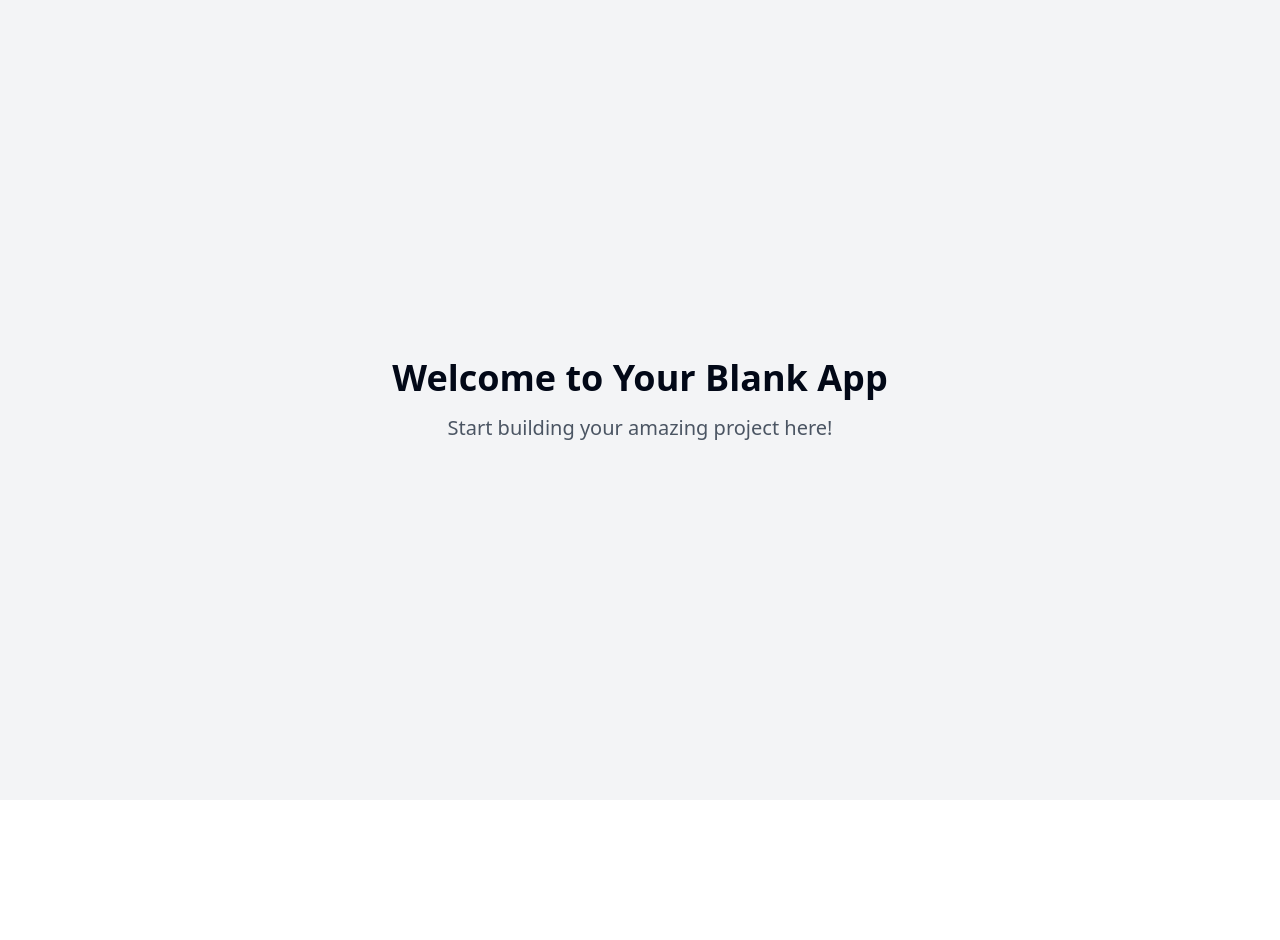
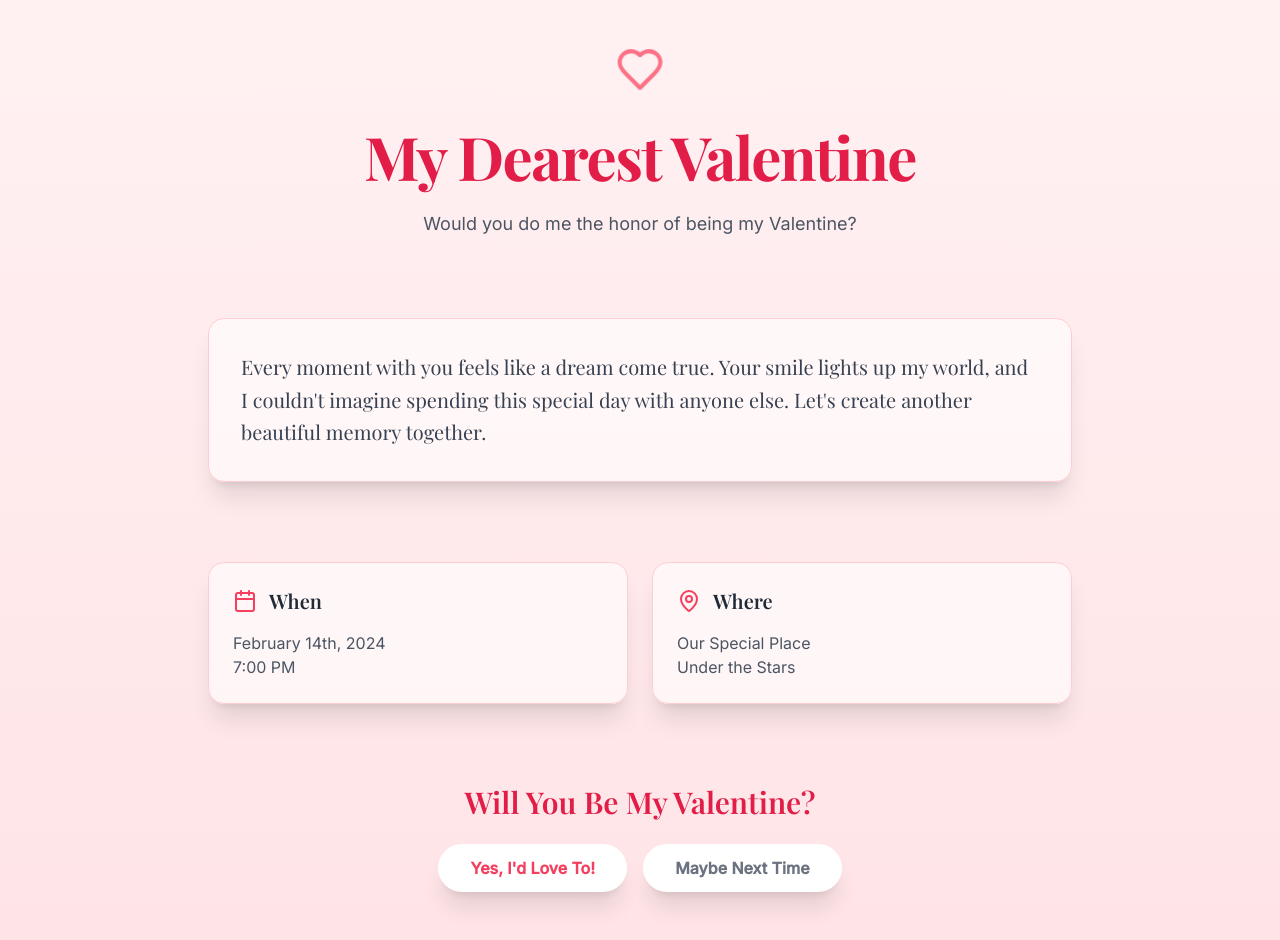
Before and after one commit to m-haris-shahbaz/charming-love-invite, a React (Vite) app: page / in a window 1280 px wide. Before the commit the page ends 800 px from the top, so only its background shows below. Built offline with nearby package versions, Linux system fonts and the light colour scheme.

Commit message:
Add Valentine's Day invitation
This commit adds a Valentine's Day invitation website.  The design will be unique and cute, suitable for a girlfriend.  The implementation may use HTML or React.

```diff
--- a/index.html
+++ b/index.html
@@ -1,17 +1,17 @@
+
 <!DOCTYPE html>
 <html lang="en">
   <head>
     <meta charset="UTF-8" />
     <meta name="viewport" content="width=device-width, initial-scale=1.0" />
-    <title>charming-love-invite</title>
-    <meta name="description" content="Lovable Generated Project" />
-    <meta name="author" content="Lovable" />
+    <title>My Valentine</title>
+    <meta name="description" content="A special invitation for you" />
+    <meta name="author" content="Your Love" />
     <meta property="og:image" content="/og-image.png" />
+    <link rel="stylesheet" href="https://fonts.googleapis.com/css2?family=Playfair+Display:wght@400;500;600;700&family=Inter:wght@300;400;500&display=swap">
   </head>
-
   <body>
     <div id="root"></div>
-    <script src="https://cdn.gpteng.co/gptengineer.js" type="module"></script>
     <script type="module" src="/src/main.tsx"></script>
   </body>
 </html>
--- a/src/index.css
+++ b/src/index.css
@@ -1,3 +1,4 @@
+
 @tailwind base;
 @tailwind components;
 @tailwind utilities;
@@ -6,87 +7,24 @@
   :root {
     --background: 0 0% 100%;
     --foreground: 222.2 84% 4.9%;
-
     --card: 0 0% 100%;
     --card-foreground: 222.2 84% 4.9%;
-
     --popover: 0 0% 100%;
     --popover-foreground: 222.2 84% 4.9%;
-
-    --primary: 222.2 47.4% 11.2%;
-    --primary-foreground: 210 40% 98%;
-
-    --secondary: 210 40% 96.1%;
-    --secondary-foreground: 222.2 47.4% 11.2%;
-
+    --primary: 346.8 77.2% 49.8%;
+    --primary-foreground: 355.7 100% 97.3%;
+    --secondary: 355.7 100% 97.3%;
+    --secondary-foreground: 346.8 77.2% 49.8%;
     --muted: 210 40% 96.1%;
     --muted-foreground: 215.4 16.3% 46.9%;
-
     --accent: 210 40% 96.1%;
     --accent-foreground: 222.2 47.4% 11.2%;
-
     --destructive: 0 84.2% 60.2%;
     --destructive-foreground: 210 40% 98%;
-
     --border: 214.3 31.8% 91.4%;
     --input: 214.3 31.8% 91.4%;
-    --ring: 222.2 84% 4.9%;
-
+    --ring: 346.8 77.2% 49.8%;
     --radius: 0.5rem;
-
-    --sidebar-background: 0 0% 98%;
-
-    --sidebar-foreground: 240 5.3% 26.1%;
-
-    --sidebar-primary: 240 5.9% 10%;
-
-    --sidebar-primary-foreground: 0 0% 98%;
-
-    --sidebar-accent: 240 4.8% 95.9%;
-
-    --sidebar-accent-foreground: 240 5.9% 10%;
-
-    --sidebar-border: 220 13% 91%;
-
-    --sidebar-ring: 217.2 91.2% 59.8%;
-  }
-
-  .dark {
-    --background: 222.2 84% 4.9%;
-    --foreground: 210 40% 98%;
-
-    --card: 222.2 84% 4.9%;
-    --card-foreground: 210 40% 98%;
-
-    --popover: 222.2 84% 4.9%;
-    --popover-foreground: 210 40% 98%;
-
-    --primary: 210 40% 98%;
-    --primary-foreground: 222.2 47.4% 11.2%;
-
-    --secondary: 217.2 32.6% 17.5%;
-    --secondary-foreground: 210 40% 98%;
-
-    --muted: 217.2 32.6% 17.5%;
-    --muted-foreground: 215 20.2% 65.1%;
-
-    --accent: 217.2 32.6% 17.5%;
-    --accent-foreground: 210 40% 98%;
-
-    --destructive: 0 62.8% 30.6%;
-    --destructive-foreground: 210 40% 98%;
-
-    --border: 217.2 32.6% 17.5%;
-    --input: 217.2 32.6% 17.5%;
-    --ring: 212.7 26.8% 83.9%;
-    --sidebar-background: 240 5.9% 10%;
-    --sidebar-foreground: 240 4.8% 95.9%;
-    --sidebar-primary: 224.3 76.3% 48%;
-    --sidebar-primary-foreground: 0 0% 100%;
-    --sidebar-accent: 240 3.7% 15.9%;
-    --sidebar-accent-foreground: 240 4.8% 95.9%;
-    --sidebar-border: 240 3.7% 15.9%;
-    --sidebar-ring: 217.2 91.2% 59.8%;
   }
 }
 
@@ -94,8 +32,16 @@
   * {
     @apply border-border;
   }
-
   body {
-    @apply bg-background text-foreground;
+    @apply bg-background text-foreground antialiased;
+  }
+  [animation-delay="200ms"] {
+    animation-delay: 200ms;
+  }
+  [animation-delay="400ms"] {
+    animation-delay: 400ms;
+  }
+  [animation-delay="600ms"] {
+    animation-delay: 600ms;
   }
 }
--- a/src/pages/Index.tsx
+++ b/src/pages/Index.tsx
@@ -1,11 +1,95 @@
-// Update this page (the content is just a fallback if you fail to update the page)
+
+import { useState } from "react";
+import { Heart, Calendar, MapPin } from "lucide-react";
 
 const Index = () => {
+  const [rsvp, setRsvp] = useState<boolean | null>(null);
+
   return (
-    <div className="min-h-screen flex items-center justify-center bg-gray-100">
-      <div className="text-center">
-        <h1 className="text-4xl font-bold mb-4">Welcome to Your Blank App</h1>
-        <p className="text-xl text-gray-600">Start building your amazing project here!</p>
+    <div className="min-h-screen bg-gradient-to-b from-valentine-50 to-valentine-100">
+      <div className="container max-w-4xl mx-auto px-4 py-12 space-y-20">
+        {/* Header Section */}
+        <header className="text-center space-y-6 animate-fadeIn">
+          <div className="inline-block animate-float">
+            <Heart className="w-12 h-12 text-valentine-400 animate-heartbeat" />
+          </div>
+          <h1 className="font-playfair text-4xl md:text-6xl font-bold text-valentine-600 tracking-tight">
+            My Dearest Valentine
+          </h1>
+          <p className="font-sans text-lg text-gray-600 max-w-2xl mx-auto">
+            Would you do me the honor of being my Valentine?
+          </p>
+        </header>
+
+        {/* Message Section */}
+        <section className="space-y-8 animate-fadeIn [animation-delay:200ms]">
+          <div className="bg-white/60 backdrop-blur-sm rounded-2xl p-8 shadow-xl border border-valentine-200">
+            <p className="font-playfair text-xl text-gray-700 leading-relaxed">
+              Every moment with you feels like a dream come true. Your smile lights up my world, and I couldn't imagine spending this special day with anyone else. Let's create another beautiful memory together.
+            </p>
+          </div>
+        </section>
+
+        {/* Details Section */}
+        <section className="space-y-6 animate-fadeIn [animation-delay:400ms]">
+          <div className="grid grid-cols-1 md:grid-cols-2 gap-6">
+            <div className="bg-white/60 backdrop-blur-sm rounded-2xl p-6 shadow-xl border border-valentine-200">
+              <div className="flex items-center space-x-3 mb-4">
+                <Calendar className="w-6 h-6 text-valentine-500" />
+                <h3 className="font-playfair text-xl font-semibold text-gray-800">When</h3>
+              </div>
+              <p className="text-gray-600">February 14th, 2024</p>
+              <p className="text-gray-600">7:00 PM</p>
+            </div>
+            <div className="bg-white/60 backdrop-blur-sm rounded-2xl p-6 shadow-xl border border-valentine-200">
+              <div className="flex items-center space-x-3 mb-4">
+                <MapPin className="w-6 h-6 text-valentine-500" />
+                <h3 className="font-playfair text-xl font-semibold text-gray-800">Where</h3>
+              </div>
+              <p className="text-gray-600">Our Special Place</p>
+              <p className="text-gray-600">Under the Stars</p>
+            </div>
+          </div>
+        </section>
+
+        {/* RSVP Section */}
+        <section className="space-y-6 animate-fadeIn [animation-delay:600ms]">
+          <h2 className="font-playfair text-3xl text-center text-valentine-600 font-semibold">
+            Will You Be My Valentine?
+          </h2>
+          <div className="flex justify-center space-x-4">
+            <button
+              onClick={() => setRsvp(true)}
+              className={`px-8 py-3 rounded-full font-semibold transition-all duration-300 ${
+                rsvp === true
+                  ? "bg-valentine-500 text-white scale-105"
+                  : "bg-white text-valentine-500 hover:bg-valentine-500 hover:text-white"
+              } shadow-xl hover:shadow-valentine-200/50`}
+            >
+              Yes, I'd Love To!
+            </button>
+            <button
+              onClick={() => setRsvp(false)}
+              className={`px-8 py-3 rounded-full font-semibold transition-all duration-300 ${
+                rsvp === false
+                  ? "bg-gray-500 text-white"
+                  : "bg-white text-gray-500 hover:bg-gray-500 hover:text-white"
+              } shadow-xl hover:shadow-gray-200/50`}
+            >
+              Maybe Next Time
+            </button>
+          </div>
+          {rsvp === true && (
+            <div className="text-center animate-fadeIn text-valentine-600 font-semibold mt-4">
+              💖 You've made me the happiest person! Can't wait to see you! 💖
+            </div>
+          )}
+          {rsvp === false && (
+            <div className="text-center animate-fadeIn text-gray-600 mt-4">
+              I understand. Perhaps another time then...
+            </div>
+          )}
+        </section>
       </div>
     </div>
   );
--- a/tailwind.config.ts
+++ b/tailwind.config.ts
@@ -1,3 +1,4 @@
+
 import type { Config } from "tailwindcss";
 
 export default {
@@ -12,85 +13,93 @@ export default {
   theme: {
     container: {
       center: true,
-			padding: '2rem',
+      padding: "2rem",
       screens: {
-				'2xl': '1400px'
-			}
+        "2xl": "1400px",
+      },
     },
     extend: {
+      fontFamily: {
+        playfair: ["Playfair Display", "serif"],
+        sans: ["Inter", "sans-serif"],
+      },
       colors: {
-				border: 'hsl(var(--border))',
-				input: 'hsl(var(--input))',
-				ring: 'hsl(var(--ring))',
-				background: 'hsl(var(--background))',
-				foreground: 'hsl(var(--foreground))',
+        border: "hsl(var(--border))",
+        input: "hsl(var(--input))",
+        ring: "hsl(var(--ring))",
+        background: "hsl(var(--background))",
+        foreground: "hsl(var(--foreground))",
+        valentine: {
+          50: "#fff1f2",
+          100: "#ffe4e6",
+          200: "#fecdd3",
+          300: "#fda4af",
+          400: "#fb7185",
+          500: "#f43f5e",
+          600: "#e11d48",
+        },
         primary: {
-					DEFAULT: 'hsl(var(--primary))',
-					foreground: 'hsl(var(--primary-foreground))'
+          DEFAULT: "hsl(var(--primary))",
+          foreground: "hsl(var(--primary-foreground))",
         },
         secondary: {
-					DEFAULT: 'hsl(var(--secondary))',
-					foreground: 'hsl(var(--secondary-foreground))'
+          DEFAULT: "hsl(var(--secondary))",
+          foreground: "hsl(var(--secondary-foreground))",
         },
         destructive: {
-					DEFAULT: 'hsl(var(--destructive))',
-					foreground: 'hsl(var(--destructive-foreground))'
+          DEFAULT: "hsl(var(--destructive))",
+          foreground: "hsl(var(--destructive-foreground))",
         },
         muted: {
-					DEFAULT: 'hsl(var(--muted))',
-					foreground: 'hsl(var(--muted-foreground))'
+          DEFAULT: "hsl(var(--muted))",
+          foreground: "hsl(var(--muted-foreground))",
         },
         accent: {
-					DEFAULT: 'hsl(var(--accent))',
-					foreground: 'hsl(var(--accent-foreground))'
+          DEFAULT: "hsl(var(--accent))",
+          foreground: "hsl(var(--accent-foreground))",
         },
         popover: {
-					DEFAULT: 'hsl(var(--popover))',
-					foreground: 'hsl(var(--popover-foreground))'
+          DEFAULT: "hsl(var(--popover))",
+          foreground: "hsl(var(--popover-foreground))",
         },
         card: {
-					DEFAULT: 'hsl(var(--card))',
-					foreground: 'hsl(var(--card-foreground))'
+          DEFAULT: "hsl(var(--card))",
+          foreground: "hsl(var(--card-foreground))",
         },
-				sidebar: {
-					DEFAULT: 'hsl(var(--sidebar-background))',
-					foreground: 'hsl(var(--sidebar-foreground))',
-					primary: 'hsl(var(--sidebar-primary))',
-					'primary-foreground': 'hsl(var(--sidebar-primary-foreground))',
-					accent: 'hsl(var(--sidebar-accent))',
-					'accent-foreground': 'hsl(var(--sidebar-accent-foreground))',
-					border: 'hsl(var(--sidebar-border))',
-					ring: 'hsl(var(--sidebar-ring))'
-				}
-			},
-			borderRadius: {
-				lg: 'var(--radius)',
-				md: 'calc(var(--radius) - 2px)',
-				sm: 'calc(var(--radius) - 4px)'
       },
       keyframes: {
-				'accordion-down': {
-					from: {
-						height: '0'
+        "accordion-down": {
+          from: { height: "0" },
+          to: { height: "var(--radix-accordion-content-height)" },
         },
-					to: {
-						height: 'var(--radix-accordion-content-height)'
-					}
+        "accordion-up": {
+          from: { height: "var(--radix-accordion-content-height)" },
+          to: { height: "0" },
         },
-				'accordion-up': {
-					from: {
-						height: 'var(--radix-accordion-content-height)'
+        float: {
+          "0%, 100%": { transform: "translateY(0)" },
+          "50%": { transform: "translateY(-10px)" },
         },
-					to: {
-						height: '0'
-					}
-				}
+        heartbeat: {
+          "0%": { transform: "scale(1)" },
+          "14%": { transform: "scale(1.3)" },
+          "28%": { transform: "scale(1)" },
+          "42%": { transform: "scale(1.3)" },
+          "70%": { transform: "scale(1)" },
+        },
+        fadeIn: {
+          from: { opacity: "0", transform: "translateY(10px)" },
+          to: { opacity: "1", transform: "translateY(0)" },
+        },
       },
       animation: {
-				'accordion-down': 'accordion-down 0.2s ease-out',
-				'accordion-up': 'accordion-up 0.2s ease-out'
-			}
-		}
+        "accordion-down": "accordion-down 0.2s ease-out",
+        "accordion-up": "accordion-up 0.2s ease-out",
+        float: "float 3s ease-in-out infinite",
+        heartbeat: "heartbeat 1.5s ease-in-out infinite",
+        fadeIn: "fadeIn 0.5s ease-out forwards",
+      },
+    },
   },
   plugins: [require("tailwindcss-animate")],
 } satisfies Config;
```
Lines whose indentation alone changed are shown as unchanged.
